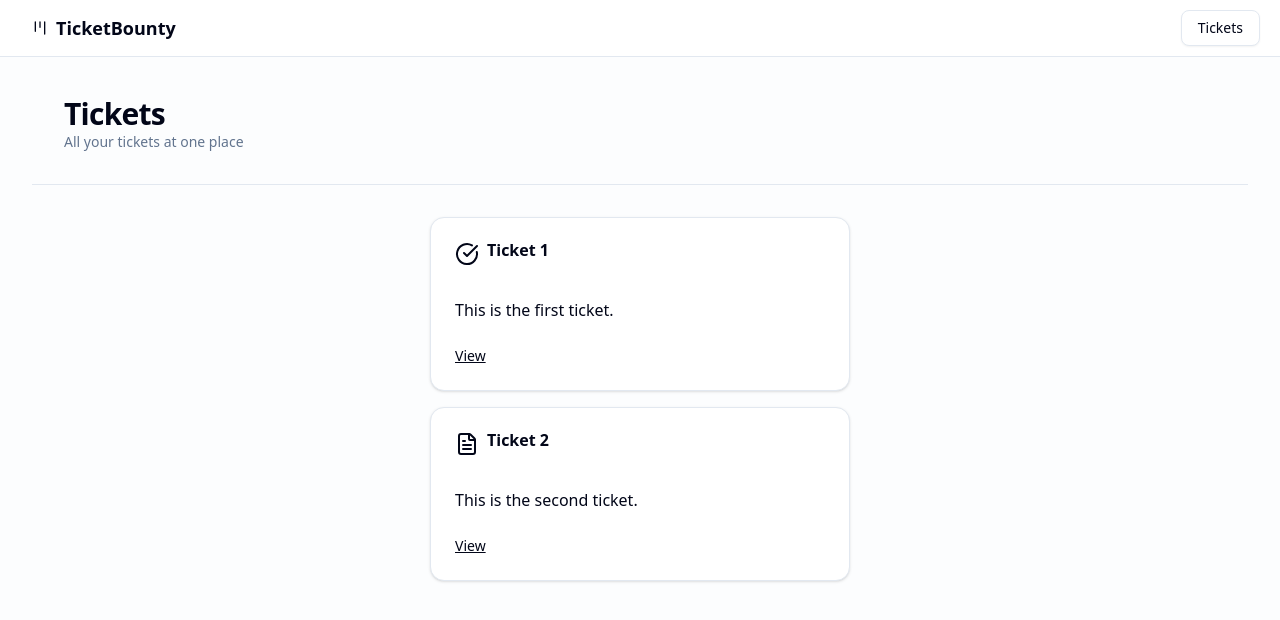
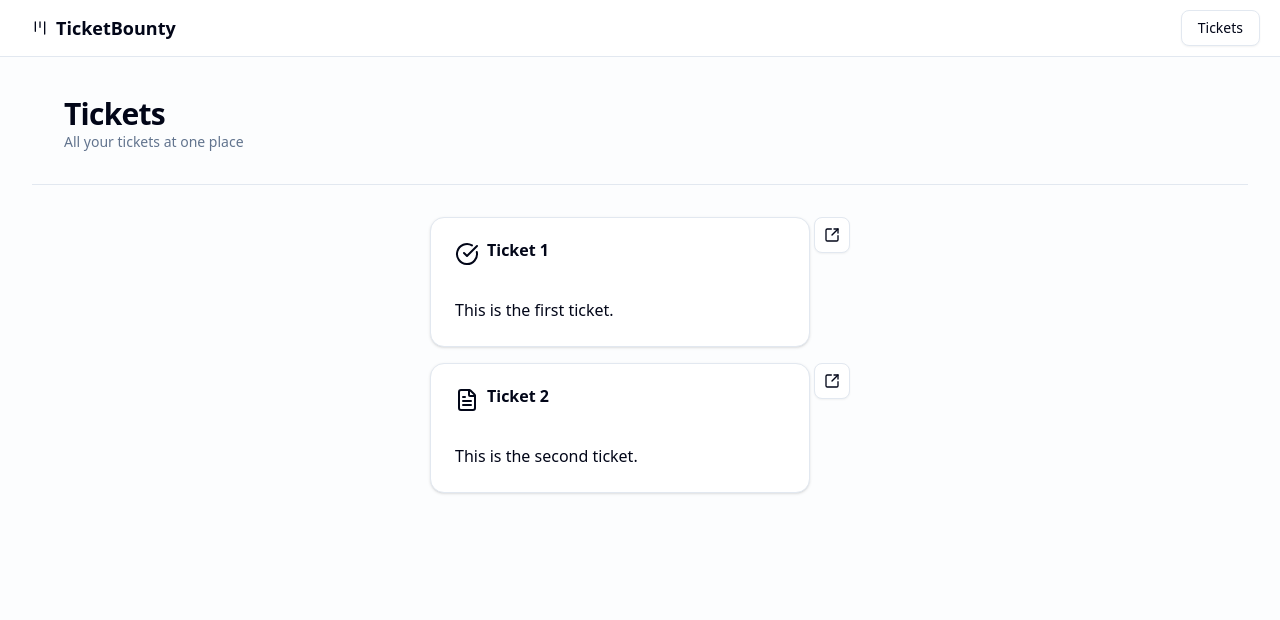
Before and after one commit to poulch/road-to-next, a Next.js app: page /tickets in a window 1280 px wide. Shown: the top 620 px of the page. Built offline with nearby package versions, Linux system fonts and the light colour scheme.

Commit message:
Refactor to TicketItem

```diff
--- a/src/app/tickets/[ticketId]/page.tsx
+++ b/src/app/tickets/[ticketId]/page.tsx
@@ -2,6 +2,7 @@ import Link from "next/link";
 import { Placeholder } from "@/components/placeholder";
 import { Button } from "@/components/ui/button";
 import { initialTickets } from "@/data";
+import { TicketItem } from "@/modules/tickets/componenets/ticket-item";
 import { ticketsPath } from "@/paths";
 
 type TicketPageProps = {
@@ -29,9 +30,8 @@ const TicketPage = async ({ params }: TicketPageProps) => {
     }
 
     return (
-        <div>
-            <h2 className="text-lg">{ticket.title}</h2>
-            <p className="text-sm">{ticket.content}</p>
+        <div className="flex justify-center animate-fade-from-top">
+            <TicketItem ticket={ticket} isDetail />
         </div>
     );
 };
--- a/src/app/tickets/page.tsx
+++ b/src/app/tickets/page.tsx
@@ -1,21 +1,7 @@
-import { LucideCheckCircle, LucideFileText, LucidePencil } from "lucide-react";
-import Link from "next/link";
 import { Heading } from "@/components/heading";
-import {
-    Card,
-    CardContent,
-    CardFooter,
-    CardHeader,
-    CardTitle,
-} from "@/components/ui/card";
 import { initialTickets } from "@/data";
-import { ticketPath } from "@/paths";
+import { TicketItem } from "@/modules/tickets/componenets/ticket-item";
 
-const TICKET_ICONS = {
-    OPEN: <LucideFileText />,
-    DONE: <LucideCheckCircle />,
-    IN_PROGRESS: <LucidePencil />,
-};
 
 const TicketsPage = () => {
     return (
@@ -24,24 +10,7 @@ const TicketsPage = () => {
 
             <div className="flex-1 flex flex-col items-center gap-y-4 animate-fade-from-top">
                 {initialTickets.map((ticket) => (
-                    <Card key={ticket.id} className="w-full max-w-[420px]">
-                        <CardHeader>
-                            <CardTitle className="flex gap-x-2">
-                                <span>{TICKET_ICONS[ticket.status]}</span>
-                                <span className="truncate">{ticket.title}</span>
-                            </CardTitle>
-                        </CardHeader>
-                        <CardContent>
-                            <span className="line-clamp-3 whitespace-break-spaces">
-                                {ticket.content}
-                            </span>
-                        </CardContent>
-                        <CardFooter>
-                            <Link href={ticketPath(ticket.id)} className="text-sm underline">
-                                View
-                            </Link>
-                        </CardFooter>
-                    </Card>
+                    <TicketItem key={ticket.id} ticket={ticket} />
                 ))}
             </div>
         </div>
--- a/src/data.ts
+++ b/src/data.ts
@@ -1,14 +1,16 @@
-export const initialTickets = [
+import { Ticket } from "./modules/tickets/types";
+
+export const initialTickets: Ticket[] = [
     {
         id: "1",
         title: "Ticket 1",
         content: "This is the first ticket.",
-        status: "DONE" as const,
+        status: "DONE",
     },
     {
         id: "2",
         title: "Ticket 2",
         content: "This is the second ticket.",
-        status: "OPEN" as const,
+        status: "OPEN",
     },
 ];
--- /dev/null
+++ b/src/modules/tickets/componenets/ticket-item.tsx
@@ -0,0 +1,56 @@
+import clsx from "clsx";
+import { LucideArrowUpRightFromSquare } from "lucide-react";
+import Link from "next/link";
+import { Button } from "@/components/ui/button";
+import { Card, CardContent, CardHeader, CardTitle } from "@/components/ui/card";
+import { ticketPath } from "@/paths";
+import { TICKET_ICONS } from "../constants";
+import { Ticket } from "../types";
+
+type TicketItemProps = {
+    ticket: Ticket;
+    isDetail?: boolean;
+};
+
+const TicketItem = ({ ticket, isDetail }: TicketItemProps) => {
+    const detailButton = (
+        <Button variant="outline" size="icon" asChild>
+            <Link href={ticketPath(ticket.id)}>
+                <LucideArrowUpRightFromSquare className="h-4 w-4" />
+            </Link>
+        </Button>
+    );
+
+    return (
+        <div
+            className={clsx("w-full flex gap-x-1", {
+                "max-w-[580px]": isDetail,
+                "max-w-[420px]": !isDetail,
+            })}
+        >
+            <Card className="w-full">
+                <CardHeader>
+                    <CardTitle className="flex gap-x-2">
+                        <span>{TICKET_ICONS[ticket.status]}</span>
+                        <span className="truncate">{ticket.title}</span>
+                    </CardTitle>
+                </CardHeader>
+                <CardContent>
+                    <span
+                        className={clsx("whitespace-break-spaces", {
+                            "line-clamp-3": !isDetail,
+                        })}
+                    >
+                        {ticket.content}
+                    </span>
+                </CardContent>
+            </Card>
+
+            {isDetail ? null : (
+                <div className="flex flex-col gap-y-1">{detailButton}</div>
+            )}
+        </div>
+    );
+};
+
+export { TicketItem };
--- /dev/null
+++ b/src/modules/tickets/constants.tsx
@@ -0,0 +1,8 @@
+
+import { LucideCheckCircle, LucideFileText, LucidePencil } from "lucide-react";
+
+export const TICKET_ICONS = {
+    OPEN: <LucideFileText />,
+    DONE: <LucideCheckCircle />,
+    IN_PROGRESS: <LucidePencil />,
+};
--- /dev/null
+++ b/src/modules/tickets/types.ts
@@ -0,0 +1,15 @@
+
+export const TICKET_STATUS = {
+    DONE: "DONE",
+    OPEN: "OPEN",
+    IN_PROGRESS: "IN_PROGRESS"
+}
+
+export type TICKET_STATUS = keyof typeof TICKET_STATUS
+
+export interface Ticket {
+    id: string;
+    title: string;
+    content: string;
+    status: TICKET_STATUS
+}
```
